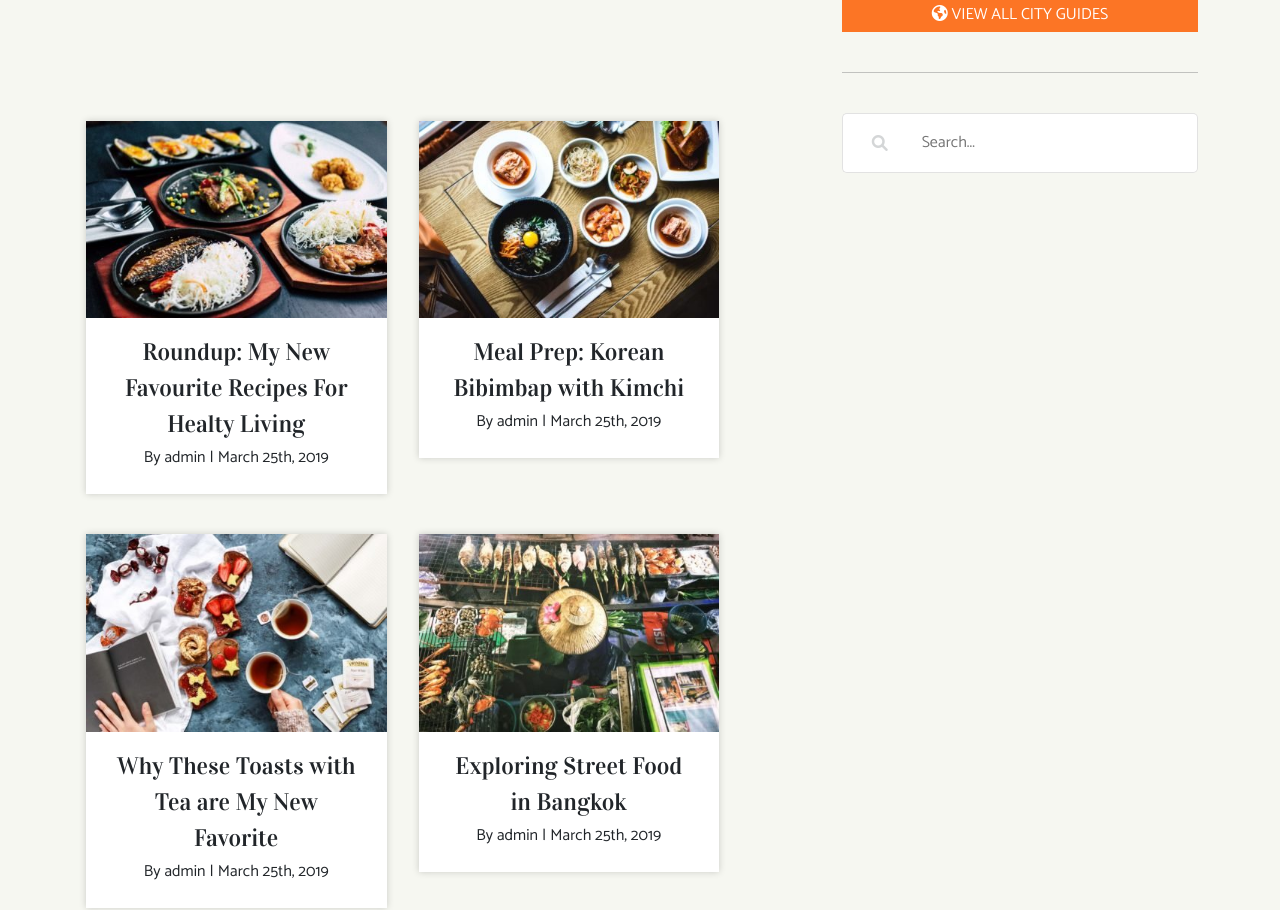
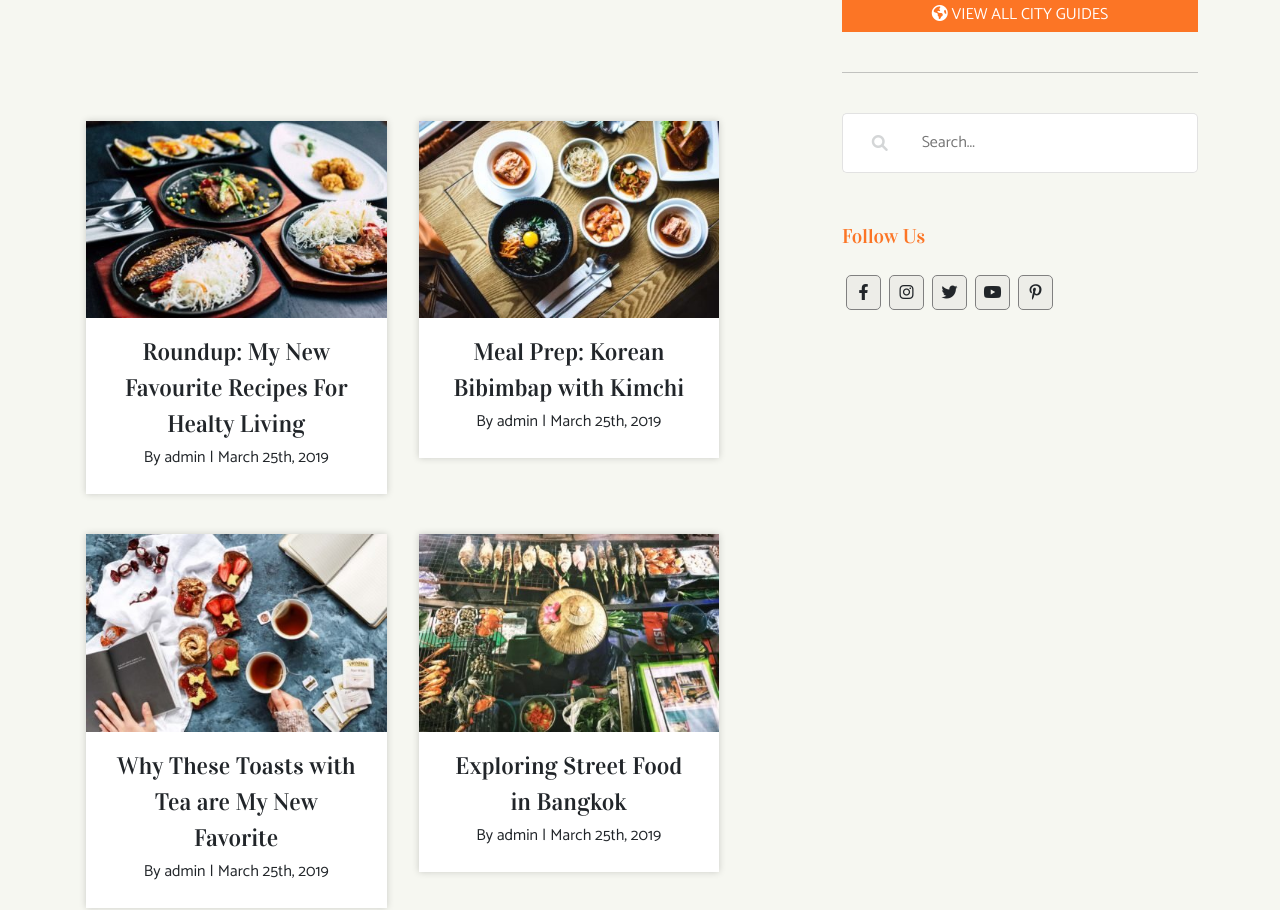
Before and after one commit to luirusso/proj-html-vuejs, a Vue app: page / in a window 1280 px wide. Shown: the part 4302-5212 px from the top of the page. Built offline with nearby package versions, Linux system fonts and the light colour scheme.

Commit message:
added social icons

```diff
--- a/src/components/Main.vue
+++ b/src/components/Main.vue
@@ -244,7 +244,8 @@
                             v-for="(recipe, index) in randomRecipesArray"
                             :key="`random-recipe-${index}`"
                         >
-                            <Card class="text-center box-shadow white mb-4"
+                            <Card
+                                class="text-center box-shadow white mb-4"
                                 :card_image="recipe.card_image"
                                 :card_title="recipe.card_title"
                                 :card_author="recipe.card_author"
@@ -254,7 +255,7 @@
                     </div>
                 </div>
                 <div class="col-4">
-                    <div class="row">
+                    <div class="row pb-5">
                         <div class="col-12">
                             <div class="d-flex">
                                 <div class="search_icon">
@@ -266,6 +267,22 @@
                                     type="search"
                                 />
                             </div>
+                        </div>
+                    </div>
+                    <div class="pb-4">
+                        <div class="d-flex fs-5 title-font primary">
+                            Follow Us
+                        </div>
+                    </div>
+                    <div class="social-wrapper">
+                        <div class="d-flex">
+                            <i
+                                v-for="(social, index) in socialCubesArray"
+                                :key="`social-cube-${index}`"
+                                class="social-icon d-flex align-items-center justify-content-center mx-1 cursor-pointer"
+                                :class="social.icon"
+                            >
+                            </i>
                         </div>
                     </div>
                 </div>
@@ -417,6 +434,23 @@ export default {
                     card_date: "March 25th, 2019",
                 },
             ],
+            socialCubesArray: [
+                {
+                    icon: "fab fa-facebook-f",
+                },
+                {
+                    icon: "fab fa-instagram",
+                },
+                {
+                    icon: "fab fa-twitter",
+                },
+                {
+                    icon: "fab fa-youtube",
+                },
+                {
+                    icon: "fab fa-pinterest-p",
+                },
+            ],
         };
     },
 };
@@ -499,4 +533,12 @@ hr {
     border-top-left-radius: 5px;
     border-bottom-left-radius: 5px;
 }
+
+.social-icon {
+    background-color: #edede8;
+    height: 35px;
+    width: 35px;
+    border-radius: 5px;
+    border: 0.5px solid grey;
+}
 </style>
--- a/src/styles/globals.scss
+++ b/src/styles/globals.scss
@@ -47,6 +47,10 @@ a {
     }
 }
 
+.primary {
+    color: #fc7525;
+}
+
 .cursor-pointer {
     cursor: pointer;
 }
```
